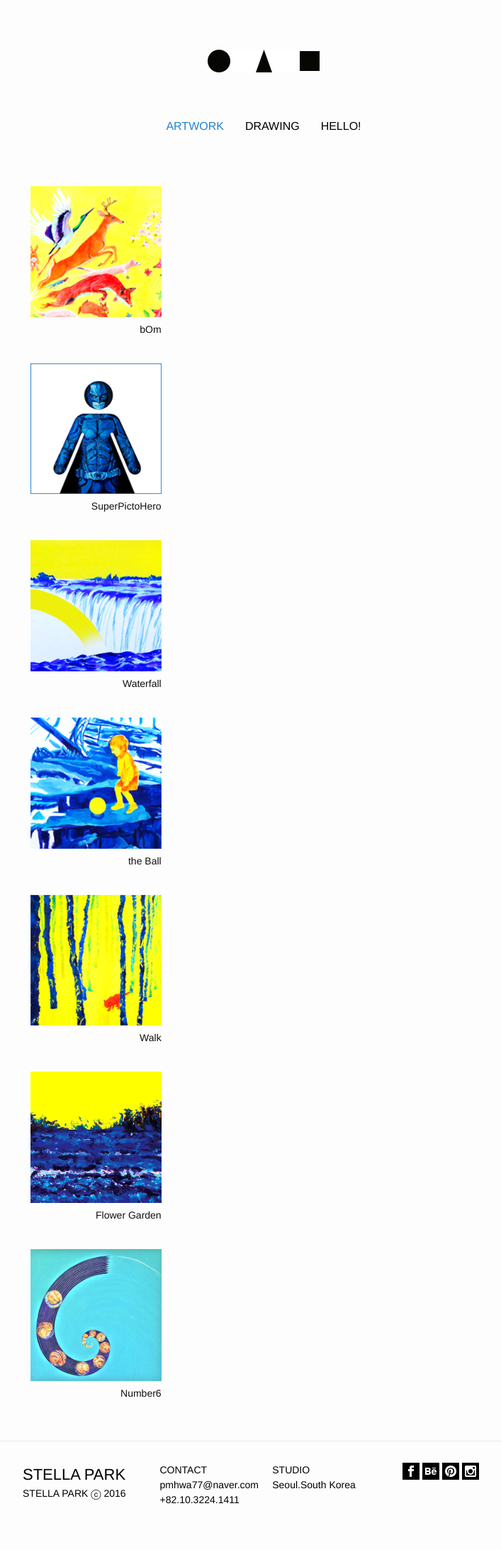
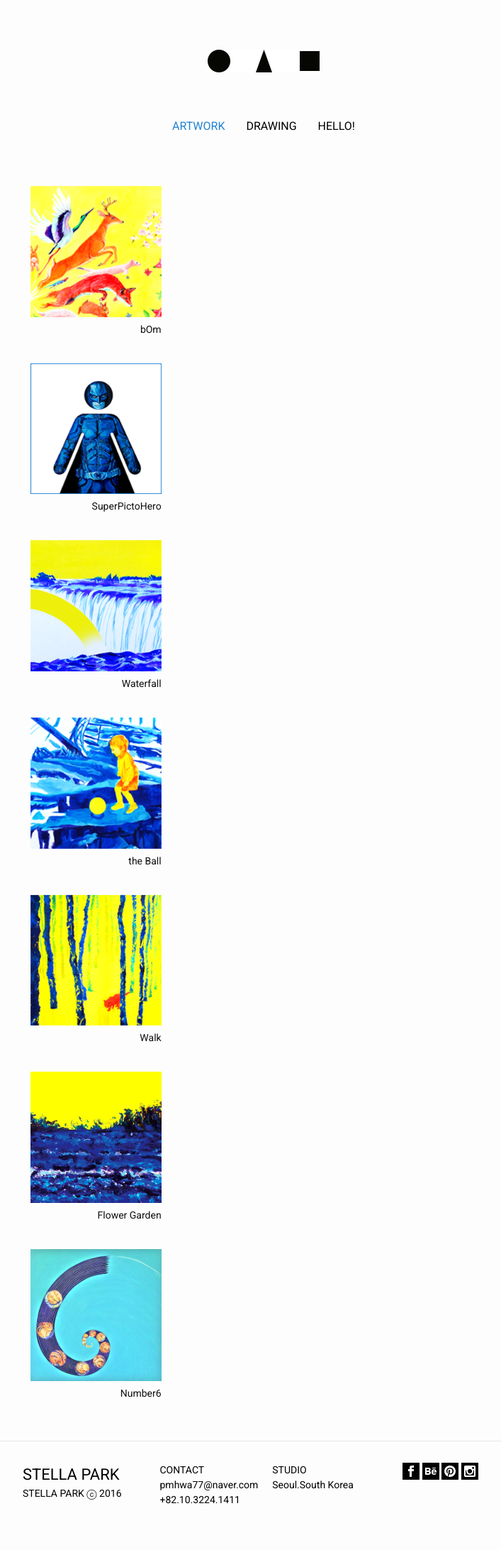
Before and after one commit to stellapark/edenyoon.github.io, a Jekyll site: the page built from index.html, in a window 1280 px wide. Shown: the whole page at 71% size, without its empty margins (268-975 px from the left). Built offline with Jekyll 4.4.1, drawn with Linux system fonts in a browser that asks for light colours.

Commit message:
Roboto 폰트 적용

```diff
--- a/_includes/head.html
+++ b/_includes/head.html
@@ -17,11 +17,11 @@
     <!-- Custom CSS -->
     <link rel="stylesheet" href="{{ "/css/main.css" | prepend: site.baseurl }}">
 
-    <link href='http://fonts.googleapis.com/css?family=Indie+Flower'>
+    <link href="https://fonts.googleapis.com/css?family=Roboto" rel="stylesheet">
     {% if site.posts.first.googlewebfonts %}
-        <link href='http://fonts.googleapis.com/css?family={{ site.posts.first.googlewebfonts }}'>
+        <link href='http://fonts.googleapis.com/css?family={{ site.posts.first.googlewebfonts }}' rel="stylesheet">
     {% elsif page.googlewebfonts %}
-        <link href='http://fonts.googleapis.com/css?family={{ page.googlewebfonts }}'>
+        <link href='http://fonts.googleapis.com/css?family={{ page.googlewebfonts }}' rel="stylesheet">
     {% endif %}
 
 </head>
--- a/css/main.scss
+++ b/css/main.scss
@@ -6,7 +6,7 @@
 
 
 // Our variables
-$base-font-family: Indie+Flower, Helvetica, Arial, sans-serif;
+$base-font-family: 'Roboto', Helvetica, Arial, sans-serif;
 $base-font-size:   16px;
 $small-font-size:  $base-font-size * 0.875;
 $base-line-height: 1.5;
```
